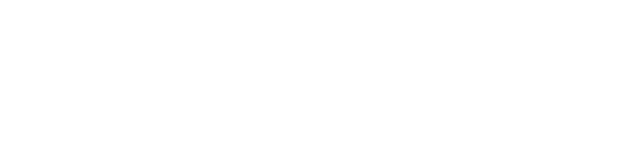
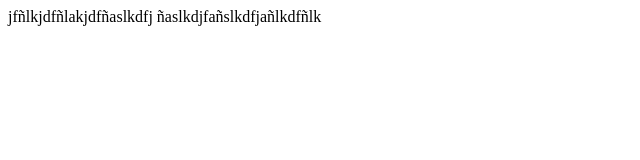
Before and after one commit to wa-lopezch/git-course, a plain HTML site: page index.html in a window 1280 px wide. Shown: the whole page, without its empty margins (0-640 px from the left). Drawn offline with Linux system fonts and the light colour scheme.

Commit message:
nueva linea en el body

```diff
--- a/index.html
+++ b/index.html
@@ -7,6 +7,6 @@
     <title>primera pagina</title>
 </head>
 <body>
-
+    jfñlkjdfñlakjdfñaslkdfj ñaslkdjfañslkdfjañlkdfñlk
 </body>
 </html>
```
